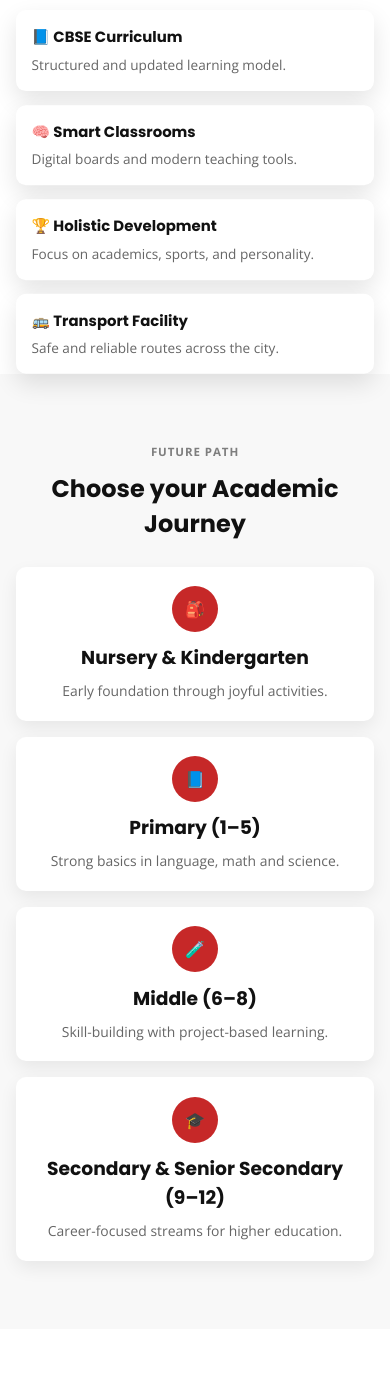
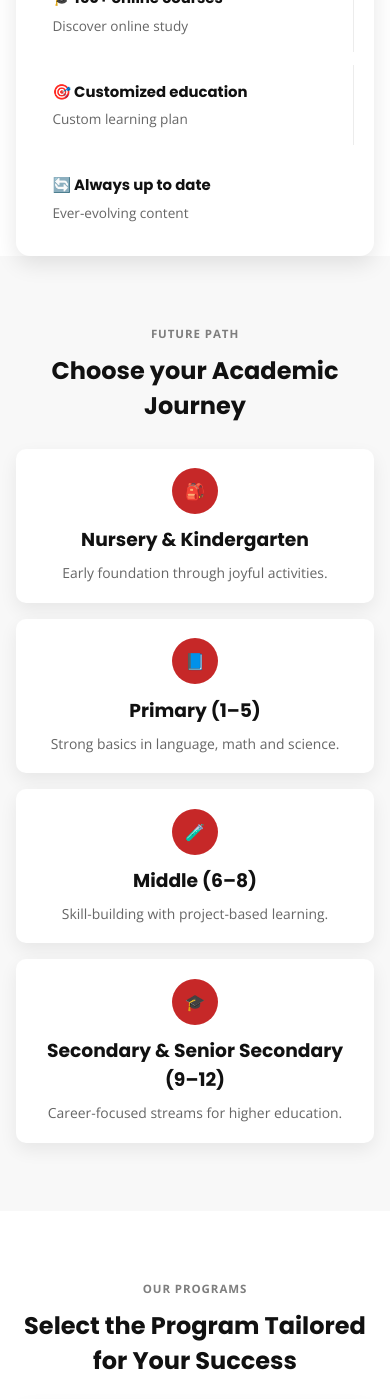
Before and after one commit to ajaycyz/testing, a PHP site: page / in a window 390 px wide. Shown: the part 838-2237 px from the top of the page. Run offline with PHP 8.4, Linux system fonts and the light colour scheme.

Commit message:
Redesign header and hero to match provided reference

```diff
--- a/index.html
+++ b/index.html
@@ -14,20 +14,17 @@
   </head>
   <body>
     <header>
-      <div class="topbar">
-        <div class="container topbar-inner">
-          <div class="top-left">
-            <span>📞 +91-9876543210</span>
-            <span>📧 info@sakalanisaheb.edu.in</span>
-          </div>
-          <div class="top-right">
-            <span class="badge">Admission Open 2026–27</span>
-            <a class="btn btn-red btn-sm" href="login.html">Apply Now</a>
+      <div class="topbar topbar-promo">
+        <div class="container topbar-inner promo-inner">
+          <p>Exclusive 20% discount on courses - limited time offer</p>
+          <div class="promo-right">
+            <span>support@sakalanisaheb.edu.in</span>
+            <span>Call: +91-9876543210</span>
           </div>
         </div>
       </div>
 
-      <nav class="navbar">
+      <nav class="navbar navbar-clean">
         <div class="container nav-inner">
           <a class="brand" href="#">
             <div class="logo-shield" aria-hidden="true">
@@ -40,58 +37,52 @@
             </div>
           </a>
 
+          <button class="all-courses" type="button">☰ All courses ⌄</button>
+
           <ul class="menu">
             <li><a href="#">Home</a></li>
-            <li><a href="#">About Us</a></li>
-            <li><a href="#">Academics</a></li>
-            <li><a href="#">Admissions</a></li>
-            <li><a href="#">Facilities</a></li>
-            <li><a href="#">Gallery</a></li>
+            <li><a href="#">Pages</a></li>
+            <li><a href="#">Blog</a></li>
             <li><a href="#">Contact</a></li>
           </ul>
 
-          <a class="btn btn-black" href="login.html">Login / Portal</a>
+          <a class="btn btn-black" href="login.html">Sign in →</a>
         </div>
       </nav>
     </header>
 
     <main>
-      <section class="hero">
+      <section class="hero hero-vistario">
         <div class="hero-overlay"></div>
-        <div class="container hero-inner">
-          <p class="eyebrow reveal">CBSE Affiliated School | Nursery to 12th</p>
-          <h1 class="reveal delay-1">Skill up today,<br />succeed tomorrow</h1>
+        <div class="container hero-inner hero-vistario-inner">
+          <h1 class="reveal delay-1">Skill up today,<br />succeed <span>tomorrow</span></h1>
           <p class="hero-text reveal delay-2">
-            Strong academics with values-based education from Nursery to Grade
-            12, preparing students for a brighter future.
+            Discover flexible online education tailored to your goals, helping
+            you achieve skills and confidence at your own pace.
           </p>
           <div class="hero-actions reveal delay-3">
-            <a href="#" class="btn btn-red">Check Academic Path</a>
-            <a href="login.html" class="btn btn-yellow">Admission Open</a>
+            <a href="#" class="btn btn-red">Check out every course →</a>
           </div>
           <div class="hero-proof reveal delay-4">
             <span class="avatars">👨‍🎓👩‍🎓👨‍🎓👩‍🎓👨‍🎓</span>
-            <p>Trusted by parents | 4500+ students enrolled</p>
+            <p>Evaluated by participants | 4.9/5 (15,400+ Reviews)</p>
           </div>
         </div>
       </section>
 
-      <section class="feature-strip container reveal">
+      <section class="feature-strip feature-strip-vistario container reveal">
+        <p class="strip-label">Advance your future with skill-enhancing certifications</p>
         <article>
-          <h4>📘 CBSE Curriculum</h4>
-          <p>Structured and updated learning model.</p>
+          <h4>🎓 150+ online courses</h4>
+          <p>Discover online study</p>
         </article>
         <article>
-          <h4>🧠 Smart Classrooms</h4>
-          <p>Digital boards and modern teaching tools.</p>
+          <h4>🎯 Customized education</h4>
+          <p>Custom learning plan</p>
         </article>
         <article>
-          <h4>🏆 Holistic Development</h4>
-          <p>Focus on academics, sports, and personality.</p>
-        </article>
-        <article>
-          <h4>🚌 Transport Facility</h4>
-          <p>Safe and reliable routes across the city.</p>
+          <h4>🔄 Always up to date</h4>
+          <p>Ever-evolving content</p>
         </article>
       </section>
 
--- a/styles.css
+++ b/styles.css
@@ -87,6 +125,32 @@ p { line-height: 1.55; }
 .feature-strip h4 { font-size:.93rem; margin-bottom:.35rem; }
 .feature-strip p { margin:0; color:#666; font-size:.85rem; }
 
+.feature-strip-vistario {
+  grid-template-columns: repeat(3, 1fr);
+  background: #fff;
+  border-radius: 14px;
+  padding: 1.1rem 1.3rem;
+  box-shadow: 0 8px 22px rgb(0 0 0 / 10%);
+}
+
+.feature-strip-vistario .strip-label {
+  grid-column: 1 / -1;
+  text-transform: uppercase;
+  letter-spacing: .08em;
+  font-size: .68rem;
+  color: #7a7a7a;
+  text-align: center;
+  margin: 0 0 .25rem;
+}
+
+.feature-strip-vistario article {
+  box-shadow: none;
+  animation: none;
+  border-radius: 0;
+  border-right: 1px solid #ececec;
+}
+
+.feature-strip-vistario article:last-child { border-right: 0; }
 .section { padding:4.3rem 0; }
 .light { background:var(--light); }
 .section h2 { margin-bottom:1.6rem; text-align:center; }
@@ -251,7 +315,11 @@ p { line-height: 1.55; }
 
 @media (max-width: 1024px) {
   .menu { display:none; }
+  .all-courses { display:none; }
+  .promo-right { display:none; }
   .feature-strip,.journey-grid,.program-grid,.testimonial-grid { grid-template-columns:repeat(2,1fr); }
+  .feature-strip-vistario { grid-template-columns: 1fr 1fr; }
+  .feature-strip-vistario .strip-label { grid-column: 1 / -1; }
   .footer-main { grid-template-columns: repeat(3, 1fr); }
   .footer-brand-col { grid-column: 1 / -1; }
   .footer-cta { grid-template-columns: 1fr; }
@@ -261,7 +329,7 @@ p { line-height: 1.55; }
 
 @media (max-width: 640px) {
   .topbar-inner,.top-left,.top-right,.nav-inner,.hero-actions,.hero-proof { flex-direction:column; align-items:flex-start; }
-  .feature-strip,.journey-grid,.program-grid,.testimonial-grid,.why-grid,.footer-main { grid-template-columns:1fr; }
+  .feature-strip,.journey-grid,.program-grid,.testimonial-grid,.why-grid,.footer-main,.feature-strip-vistario { grid-template-columns:1fr; }
   .feature-strip { margin-top:.9rem; }
   .hero { min-height:64vh; }
   .footer-cta { transform: translateY(-30px); }
```
Also changed, not shown: other parts of styles.css (+43 -5 lines).
